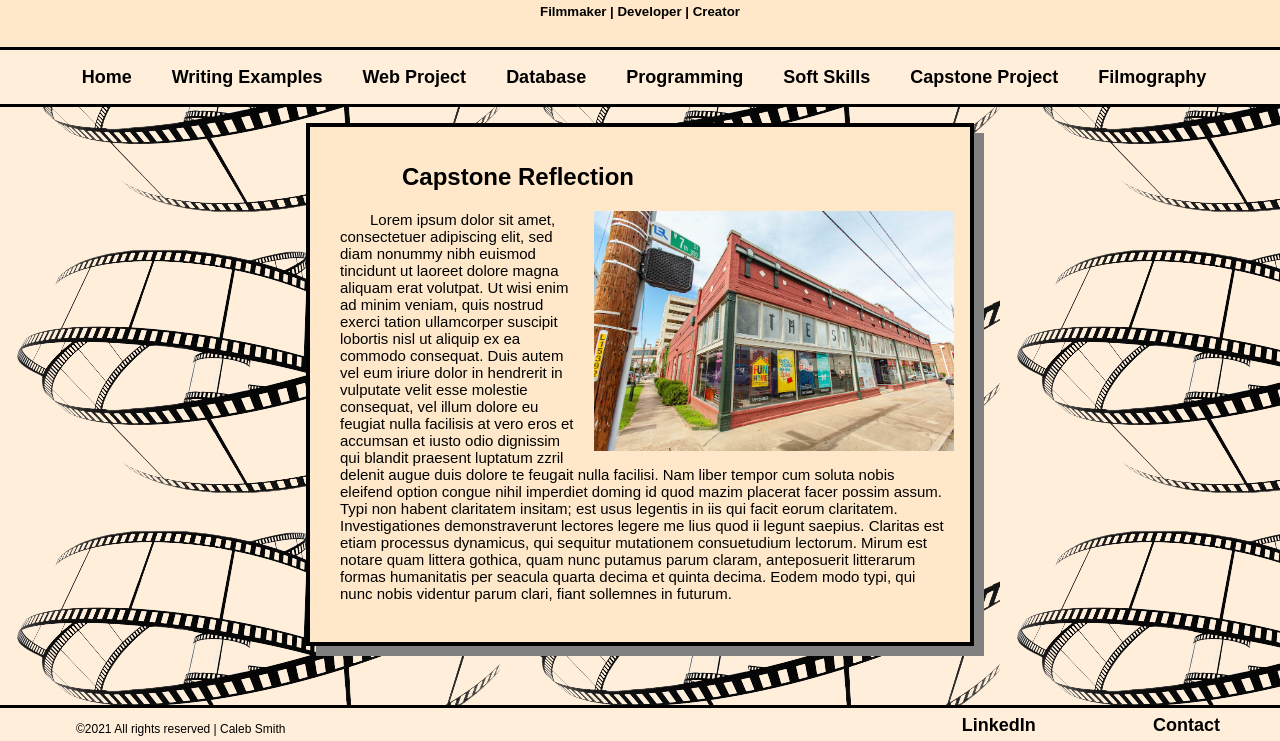
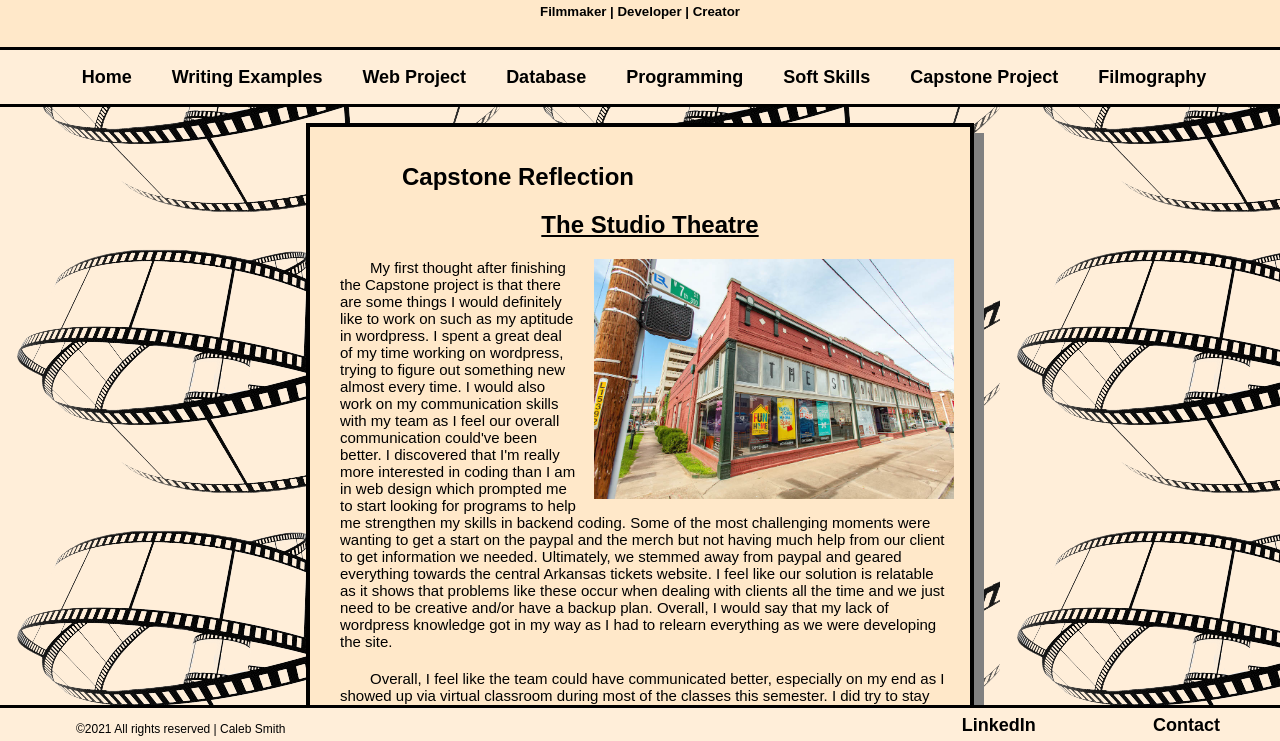
Before and after one commit to csmitty97/portfolio, a plain HTML site: page capstone.html in a window 1280 px wide. Shown: the part 57-798 px from the top of the page. Drawn offline with Linux system fonts and the light colour scheme.

Commit message:
finished

```diff
--- a/assets/style/style.css
+++ b/assets/style/style.css
@@ -336,8 +336,16 @@ img{
     width:20%;
     height:20;
     float:right;
-    margin-top:-1em;
+    margin-top:-3em;
 
+}
+
+.schools{
+    width:25%;
+    height:25%;
+    float:left;
+    padding:15px;
+    margin-top:-3em;
 }
 /* End of Misc */
 
--- a/capstone.html
+++ b/capstone.html
@@ -54,29 +54,16 @@
 <section class="container">
 
     <h1>Capstone Reflection</h1>
+    <h2 class="center">The Studio Theatre</h2>
 
     <img src="assets/img/studiotheatre.jpg" alt="The Studio Theatre building in Little Rock"></img>
-    <p>Lorem ipsum dolor sit amet, consectetuer adipiscing elit,
-    sed diam nonummy nibh euismod tincidunt ut laoreet dolore
-    magna aliquam erat volutpat. Ut wisi enim ad minim veniam,
-    quis nostrud exerci tation ullamcorper suscipit lobortis nisl
-    ut aliquip ex ea commodo consequat. Duis autem vel eum iriure
-    dolor in hendrerit in vulputate velit esse molestie consequat,
-    vel illum dolore eu feugiat nulla facilisis at vero eros et
-    accumsan et iusto odio dignissim qui blandit praesent luptatum
-    zzril delenit augue duis dolore te feugait nulla facilisi.
-    Nam liber tempor cum soluta nobis eleifend option congue
-    nihil imperdiet doming id quod mazim placerat facer possim
-    assum. Typi non habent claritatem insitam; est usus legentis
-    in iis qui facit eorum claritatem. Investigationes
-    demonstraverunt lectores legere me lius quod ii legunt saepius.
-    Claritas est etiam processus dynamicus, qui sequitur mutationem
-    consuetudium lectorum. Mirum est notare quam littera gothica,
-    quam nunc putamus parum claram, anteposuerit litterarum formas
-    humanitatis per seacula quarta decima et quinta decima. Eodem
-    modo typi, qui nunc nobis videntur parum clari, fiant sollemnes
-    in futurum.</p>
-
+    <p>My first thought after finishing the Capstone project is that there are some things I would definitely like to work on such as my aptitude in wordpress.
+    I spent a great deal of my time working on wordpress, trying to figure out something new almost every time. I would also work on my communication skills with my team as I feel our overall communication could've been better.
+    I discovered that I'm really more interested in coding than I am in web design which prompted me to start looking for programs to help me strengthen my skills in backend coding. Some of the most challenging moments were wanting to get a start on the paypal and the merch but not having much help from our client to get information we needed.
+    Ultimately, we stemmed away from paypal and geared everything towards the central Arkansas tickets website. I feel like our solution is relatable as it shows that problems like these occur when dealing with clients all the time and we just need to be creative and/or have a backup plan. Overall, I would say that my lack of wordpress knowledge got in my way as I had to relearn everything as we were developing the site.</p>
+   <p>Overall, I feel like the team could have communicated better, especially on my end as I showed up via virtual classroom during most of the classes this semester. I did try to stay connected with the team through discord and email but it's not the same as a face to face interaction. There's only so much a connection we can build with each other there. My teammates helped me by being patient and answering a lot of questions about wordpress as I was relearning. I feel like my biggest asset was my creativeness or my ability to bounce ideas. Overall, I believe my tasks were completed to the best of my ability. I learned what I needed to learn and I worked on what I thought would best help the team and not mess up what they were working on in the process. I think I could have branched out a little more to take on more responsibility and learn more about wordpress. If I was to approach a project like this again, I would be more open with my team leader and be more self motivated to exploring Wordpress more.
+   The moments I was most proud of was completing the YOAST SEO requirements that we were able to complete for every page.  I also felt proud when adding in all the scheduled future events with pictures from the old site.</p>
+   <p>There are several different things that could've made this project easier for our team. However, I'm not sure I could teach this problem-solving process easily simple because it takes critical thinking and creativity and I'm confident in my ability to teach that. I would like to improve my tendency to be complacent. I get comfortable with what I know and I don't want to learn or take the time to learn. That's how I can better support my teammates; by finding more self motivation and determination to take on more responsibility. </p>
 
 
 
@@ -89,7 +76,7 @@
 
 </section>
 
-<footer class ="backupfooter">
+<footer class ="footer">
 
     <ul>
 
```
Also changed, not shown: database.html (+5 -0 lines), index.html (+1 -1 lines), assets/img/schools.png (added).
